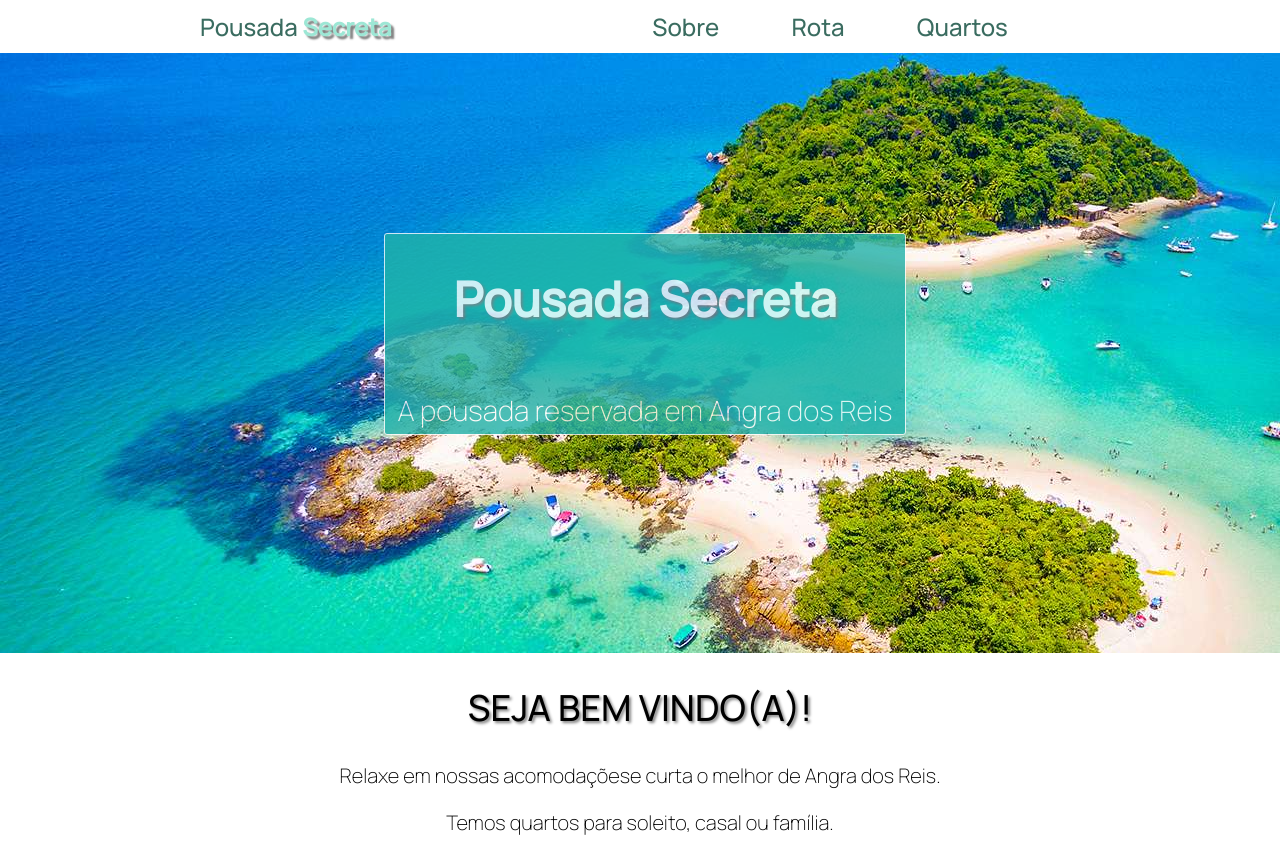
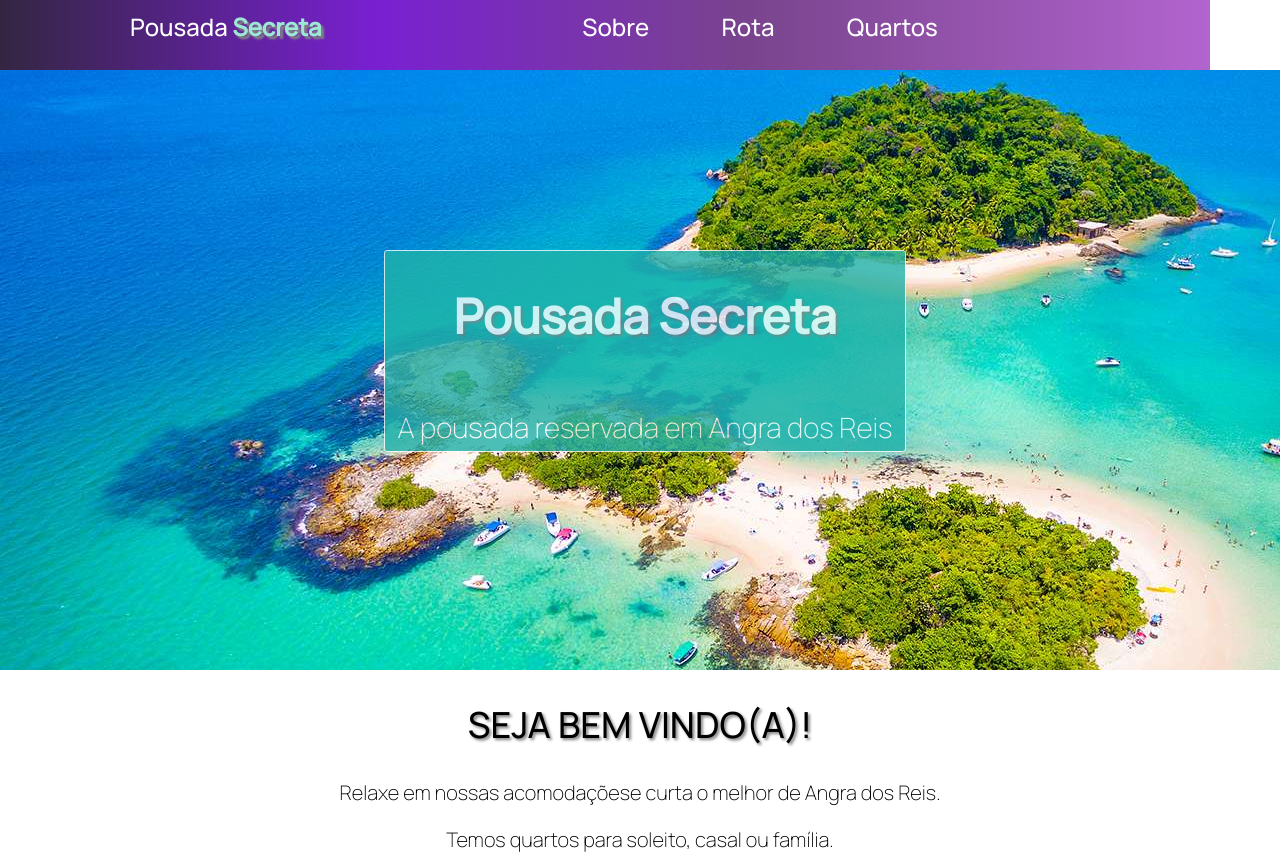
Before and after one commit to CarlosDiones96/Pousada-web, a plain HTML site: page index.htm in a window 1280 px wide. Shown: the top 856 px of the page. Drawn offline with Linux system fonts and the light colour scheme.

Commit message:
mudanca de cores

```diff
--- a/estilo.css
+++ b/estilo.css
@@ -25,6 +25,21 @@ body{
 
 }
 
+header{
+    height: 70px;
+    position: fixed;
+
+    margin-left:0;
+
+    width: 100%;
+    z-index:100;
+
+    margin: -70px;
+
+    background: rgb(39,39,39);
+    background: linear-gradient(90deg, rgba(39,39,39,1) 0%, rgba(121,32,210,1) 35%, rgba(121,68,141,1) 64%, rgba(178,100,207,1) 100%);
+
+}
 
 .header-links{
     width: 500px;
@@ -41,7 +56,7 @@ body{
 .header a, .header div a{
     text-decoration: none;
     font-weight:500;
-    color: #3a6c60;
+    color: white;
 }
 
 
@@ -57,6 +72,7 @@ body{
 .img-apresentacao{
     background: url(assets/img-fundo.jpg);
     height: 600px;
+    margin-top: 70px;
 }
 
 .boas-vindas{
@@ -100,15 +116,15 @@ body{
 
 
 .mapa{     /*Parte do mapa*/
-    height: 800px;
+    height: 700px;
 
     background: rgb(255,255,255);
-    background: linear-gradient(180deg, rgba(255,255,255,1) 0%, rgba(33,128,100,1) 50%, rgba(255,255,255,1) 100%);
+background: linear-gradient(0deg, rgba(255,255,255,1) 2%, rgba(121,32,210,1) 46%, rgba(121,68,141,1) 56%, rgba(255,255,255,1) 100%);
 
 }
 
 iframe{
-    margin-top: 175px;
+    margin-top: 125px;
 }
 
 .main-container{
```
